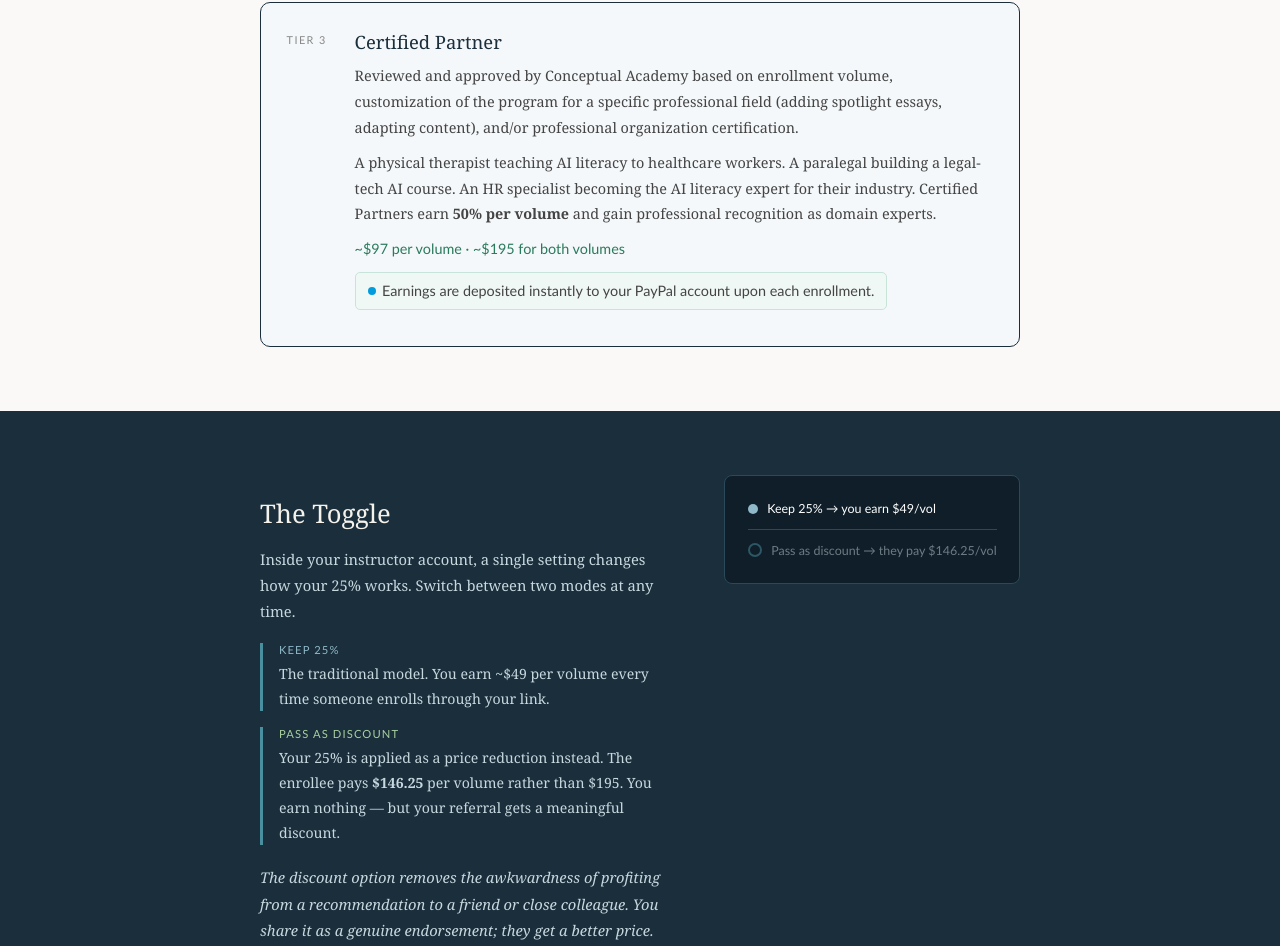
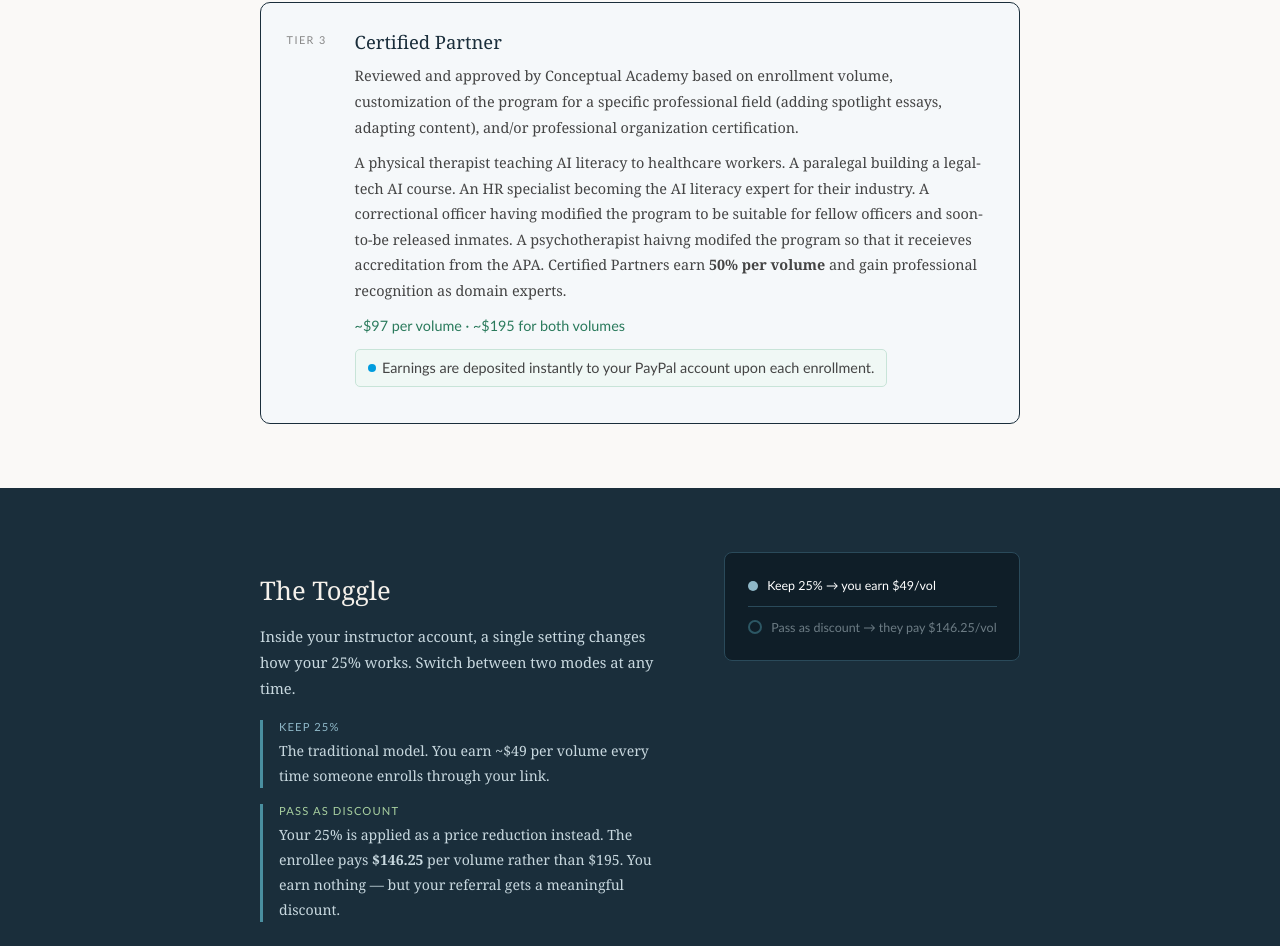
Before and after one commit to Suchocki88/UnderstandingAI.ai, a Next.js app: page /affiliate in a window 1280 px wide. Shown: the part 1437-2383 px from the top of the page. Built offline with nearby package versions, Linux system fonts and the light colour scheme.

Commit message:
Update page.tsx

```diff
--- a/app/affiliate/page.tsx
+++ b/app/affiliate/page.tsx
@@ -122,7 +122,7 @@ export default function AffiliatePage() {
                 <p>
                   A physical therapist teaching AI literacy to healthcare
                   workers. A paralegal building a legal-tech AI course. An HR
-                  specialist becoming the AI literacy expert for their industry.
+                  specialist becoming the AI literacy expert for their industry. A correctional officer having modified the program to be suitable for fellow officers and soon-to-be released inmates. A psychotherapist haivng modifed the program so that it receieves accreditation from the APA.
                   Certified Partners earn <strong>50% per volume</strong> and
                   gain professional recognition as domain experts.
                 </p>
```
